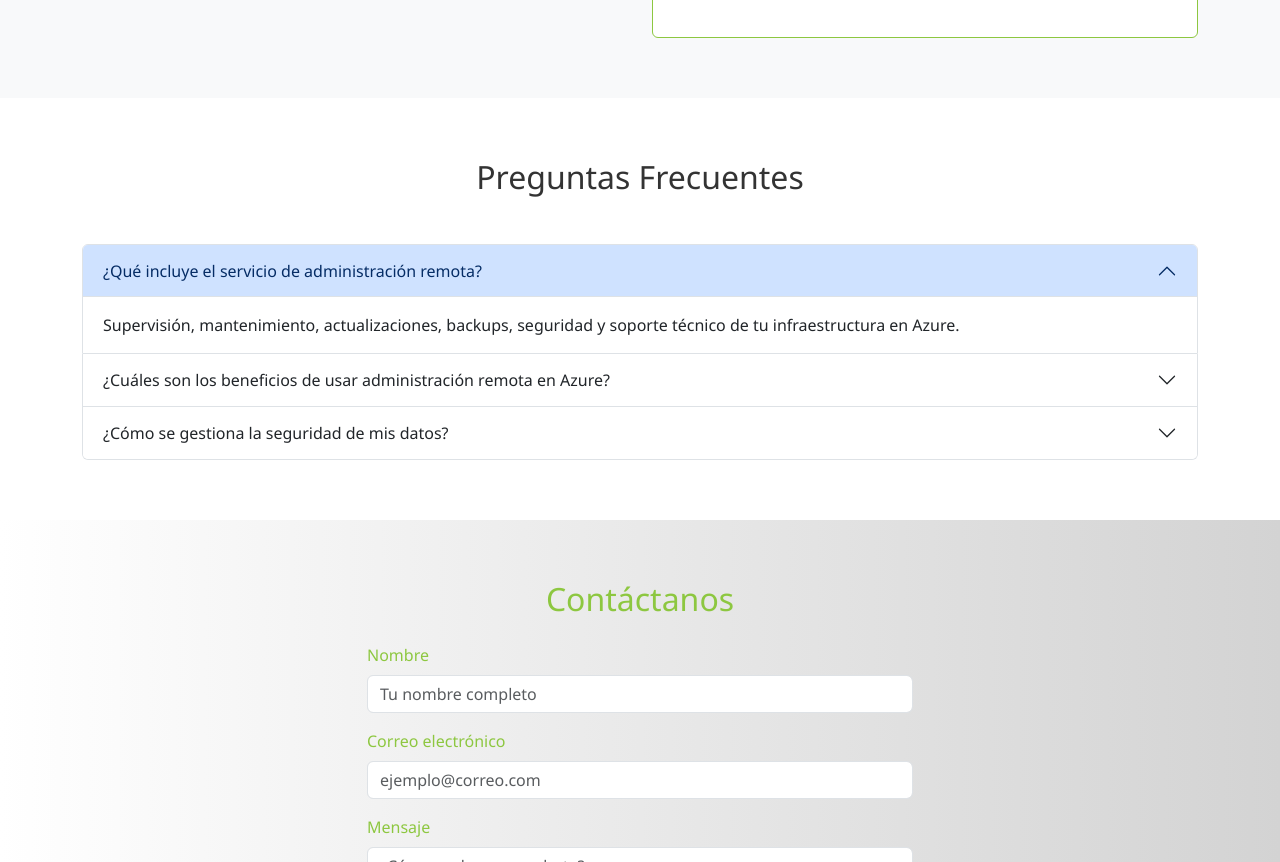
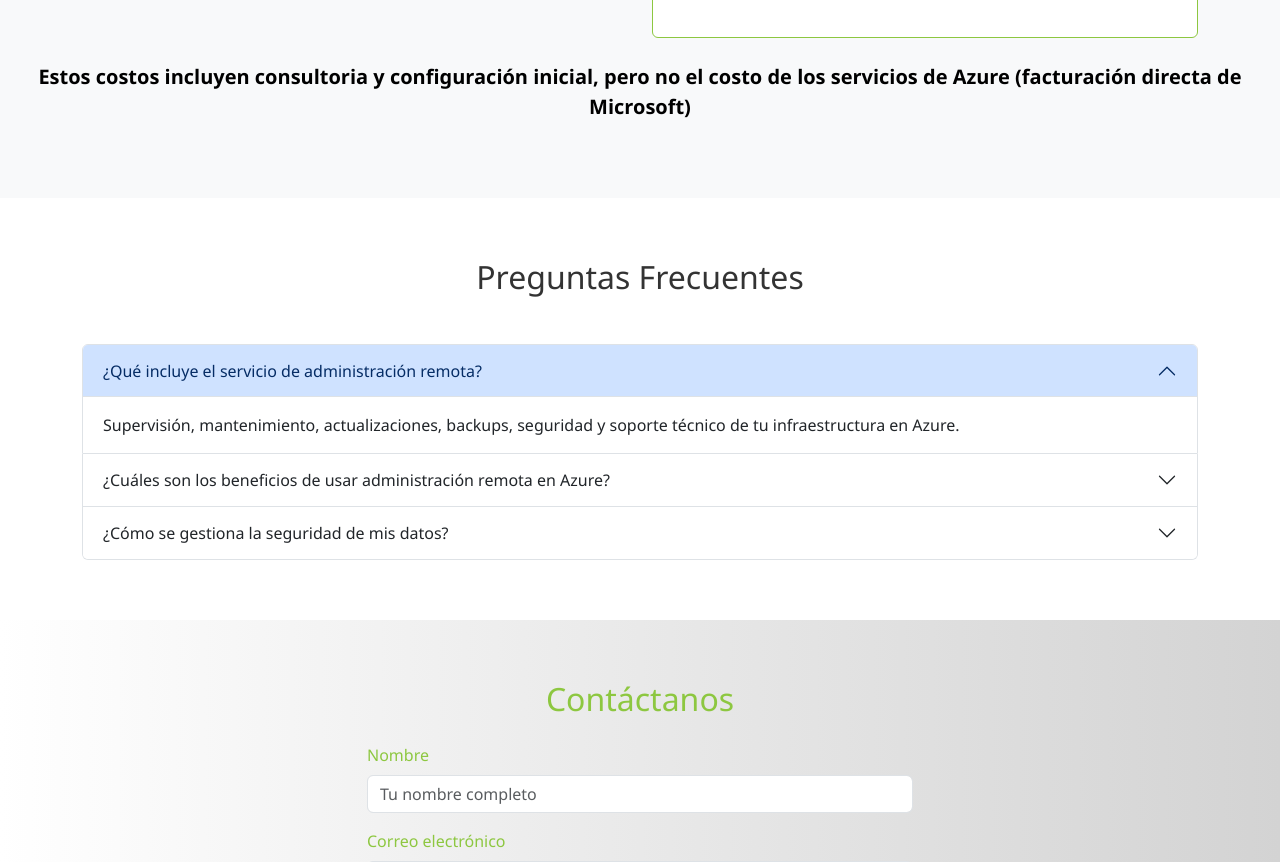
Before and after one commit to hbayona/WA-Evergreen, a plain HTML site: page View/index.html in a window 1280 px wide. Shown: the part 1280-2142 px from the top of the page. Drawn offline with nearby package versions, Linux system fonts and the light colour scheme.

Commit message:
add note for costs invoice microsoft

```diff
--- a/View/index.html
+++ b/View/index.html
@@ -80,6 +80,7 @@
         </div>
       </div>
     </div>
+    <p class="txtheader lead mt-4"><strong>Estos costos incluyen consultoria y configuración inicial, pero no el costo de los servicios de Azure (facturación directa de Microsoft)</strong></p>
   </section>
 
   <section class="faq" data-aos="fade-up">
```
